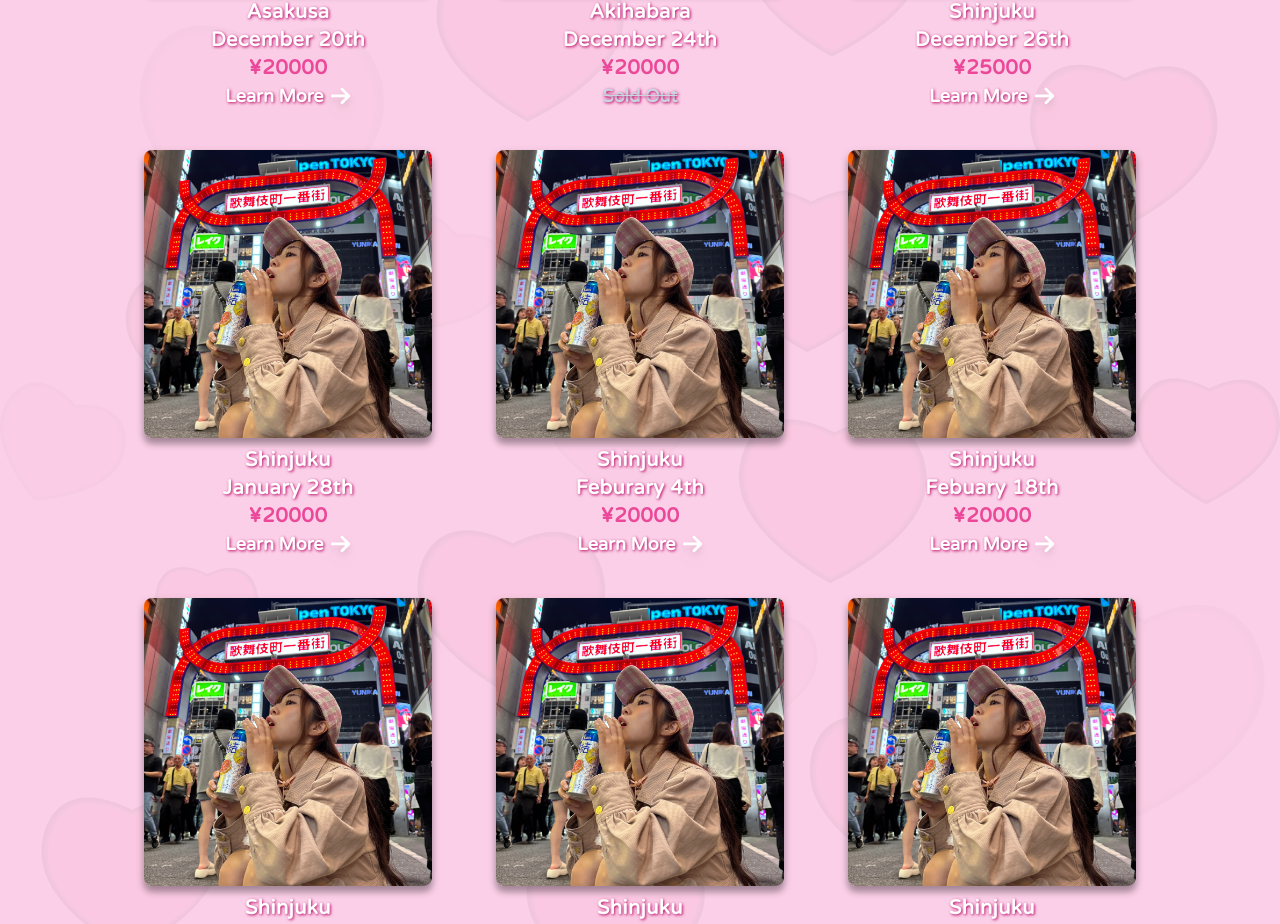
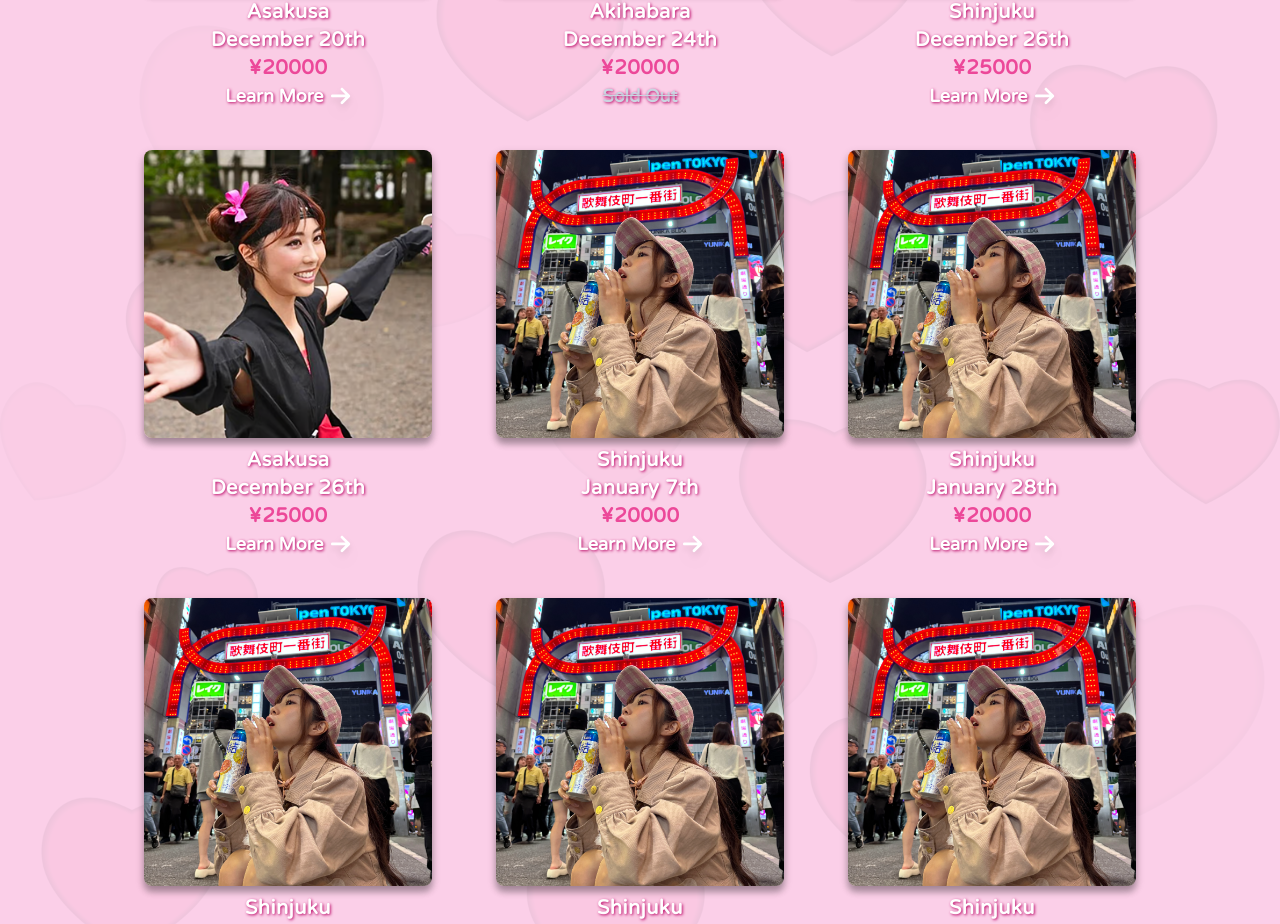
Before and after one commit to brandonrainey/smiley-tours, a Next.js app: page / in a window 1280 px wide. Shown: the part 2138-3062 px from the top of the page. Built offline with nearby package versions, Linux system fonts and the light colour scheme; a web font is replaced by a local one; what tailwindcss-animated would draw is missing.

Commit message:
updated tour dates

```diff
--- a/components/TourSidebar.tsx
+++ b/components/TourSidebar.tsx
@@ -59,6 +59,24 @@ const tours = [
     tourPrice: 25000,
     tourSpots: 4,
     tourLink: 'https://smileywalk.shop/items/66ca7b812ead3704dd245144',
+  },
+  {
+    tourArea: 'Asakusa',
+    tourDate: 'December 26th',
+    tourImage: '/tours/asakusaTour.webp',
+    tourId: 71,
+    tourPrice: 25000,
+    tourSpots: 4,
+    tourLink: 'https://smileywalk.shop/items/6708f08e3626e40e9827f6e2',
+  },
+  {
+    tourArea: 'Shinjuku',
+    tourDate: 'January 7th',
+    tourImage: '/tours/shinjuku-tour.webp',
+    tourId: 101,
+    tourPrice: 20000,
+    tourSpots: 4,
+    tourLink: 'https://smileywalk.shop/items/6708f02b3626e40e9827f67f',
   },
   {
     tourArea: 'Shinjuku',
```
